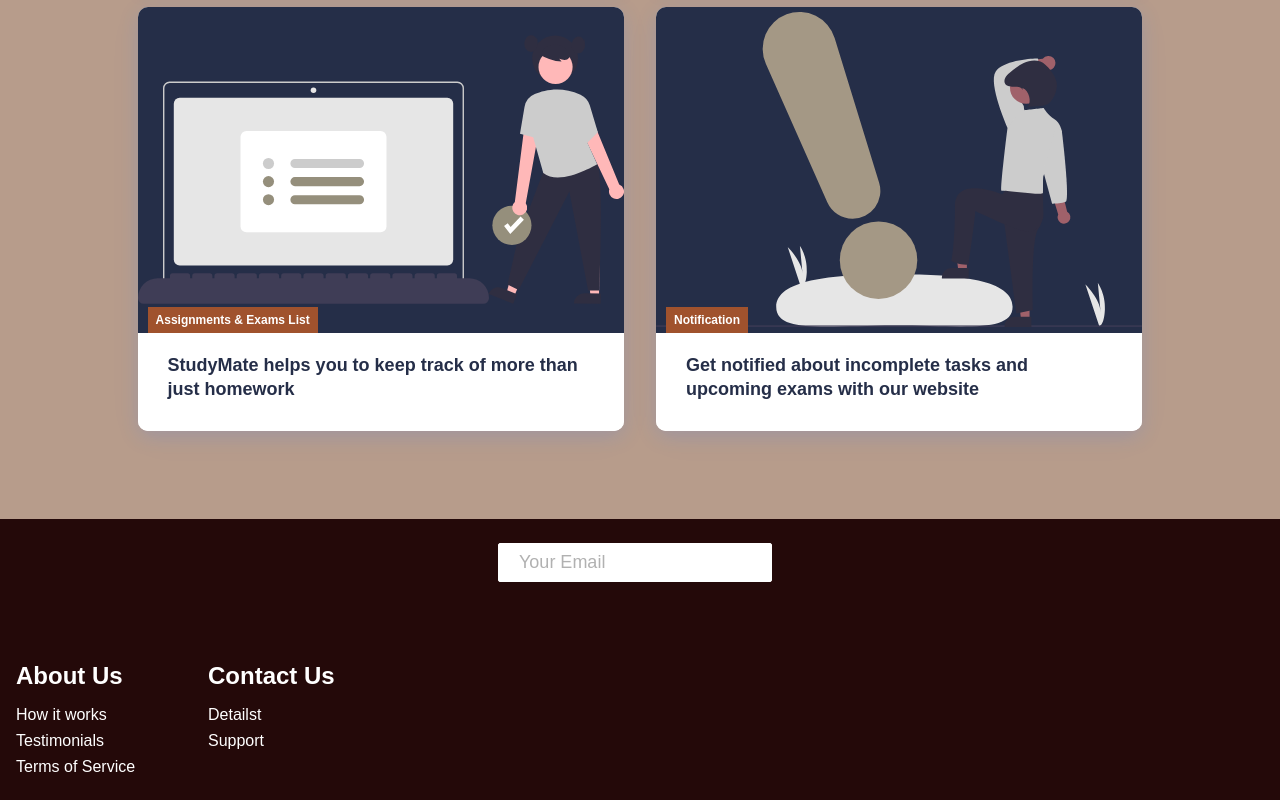
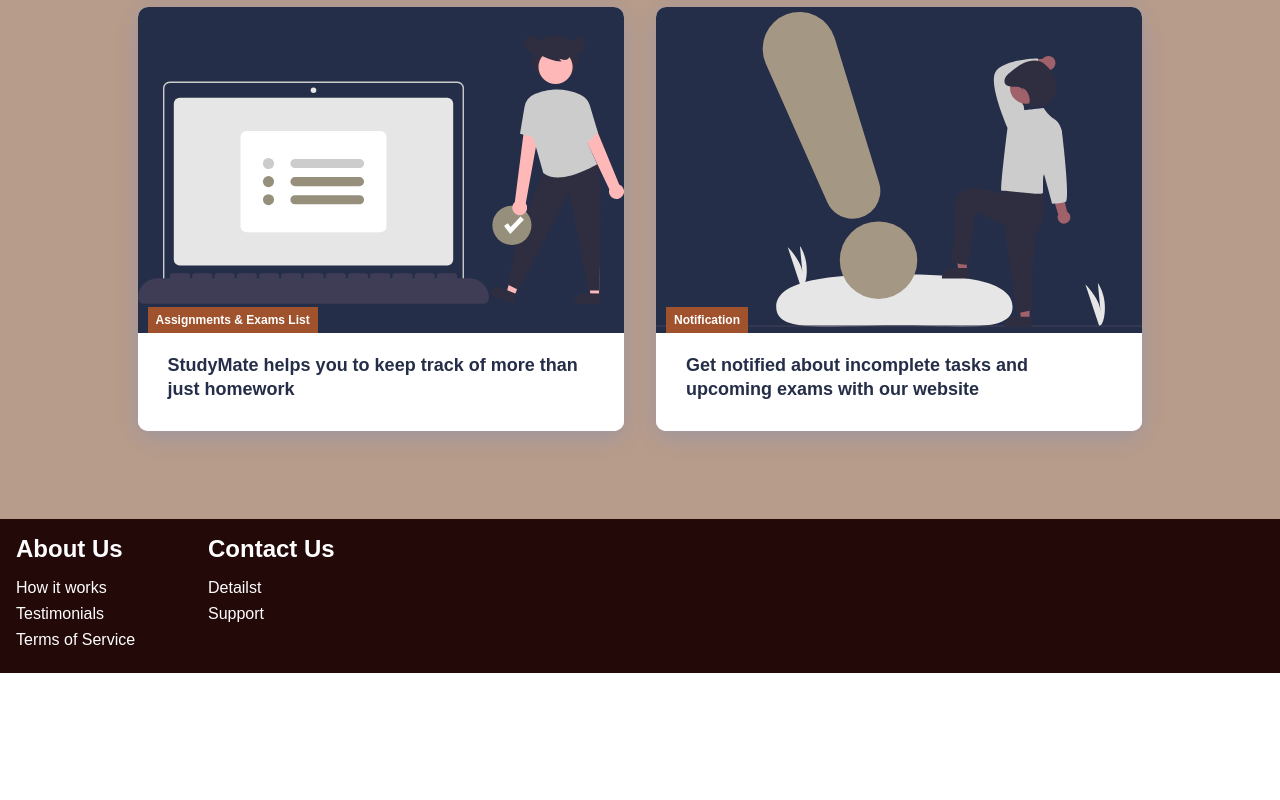
Before and after one commit to clairelimlerxuan/StudyMate, a React (Create React App) app in the folder frontend_orbital/: page / in a window 1280 px wide. Shown: the part 1446-2246 px from the top of the page. After the commit the page ends 2119 px from the top, so only its background shows below. Built offline with nearby package versions, Linux system fonts and the light colour scheme; what react-alert-template-basic would draw is missing.

Commit message:
fixed footage

```diff
--- a/frontend_orbital/src/components/footer.css
+++ b/frontend_orbital/src/components/footer.css
@@ -45,6 +45,18 @@
     border: 1px solid #fff;
   }
 
+  .footer-input-feedback {
+    padding: 8px 20px;
+    border-radius: 10px;
+    margin-right: 10px;
+    outline: none;
+    border: none;
+    font-size: 18px;
+    margin-bottom: 16px;
+    border: 1px solid #fff;
+    margin: 0px 10px 15.9943px 0px;
+    width: 366px; height: 99px;
+  }
   .footer-links {
     width: 100%;
     max-width: 1000px;
--- a/frontend_orbital/src/components/footer.js
+++ b/frontend_orbital/src/components/footer.js
@@ -1,20 +1,11 @@
 import React from 'react'
 import './footer.css'
 import { Link } from 'react-router-dom';
+import { Button } from './button';
 
 function footer() {
     return (
         <div className='footer-container'>
-            <section className='footer-subscription'>
-                <div className='input-areas'>
-                    <form>
-                        <input type='email' name='email' placeholder=
-                        "Your Email" className="footer-input">
-
-                        </input>
-                    </form>
-                </div>
-            </section>
             <div className='footer-links'>
                 <div className="footer-link-wrapper">
                     <div className="footer-link-items">
```
Also changed, not shown: 1 other file (tests, documents, lock files or other folders).
